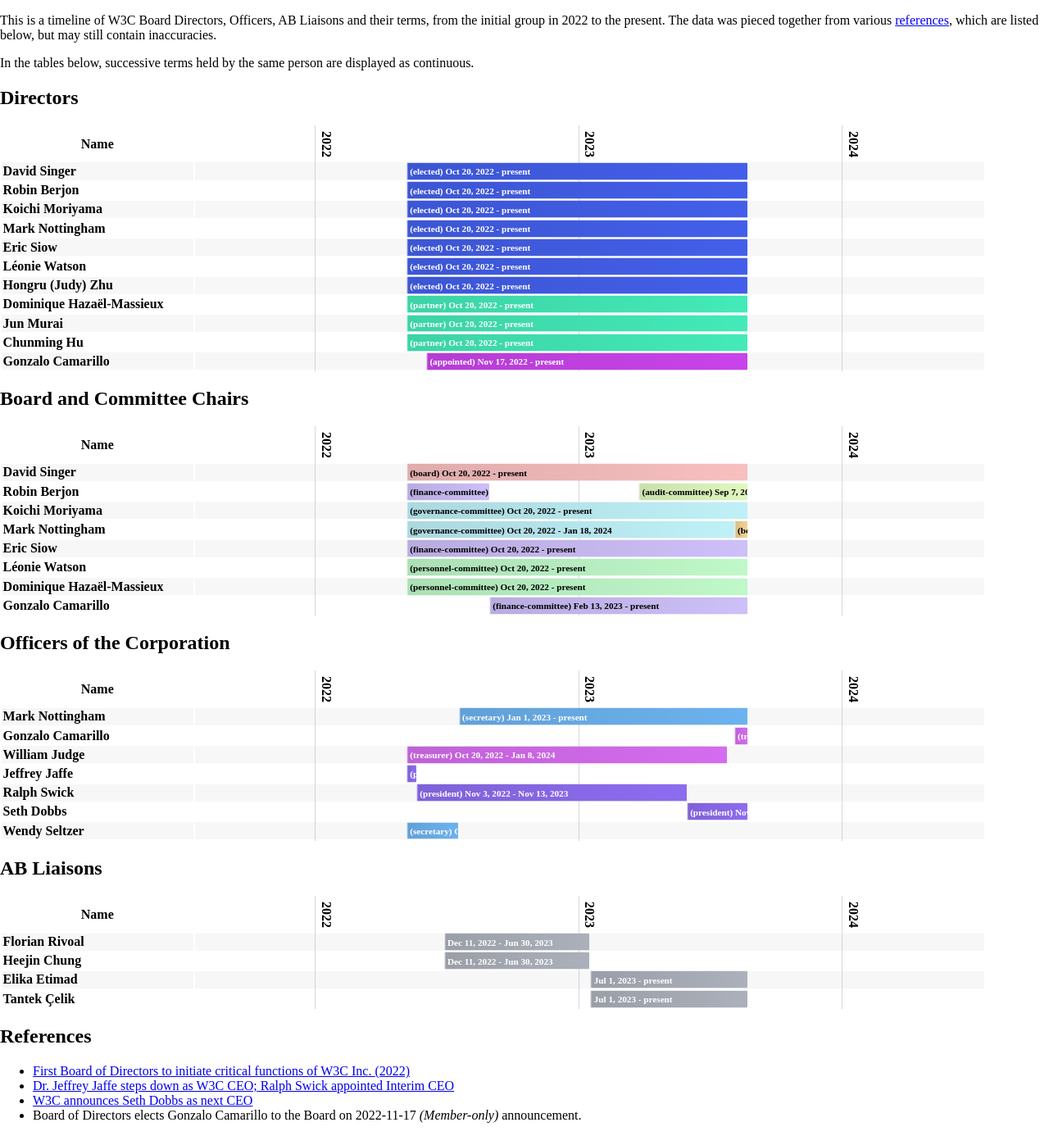
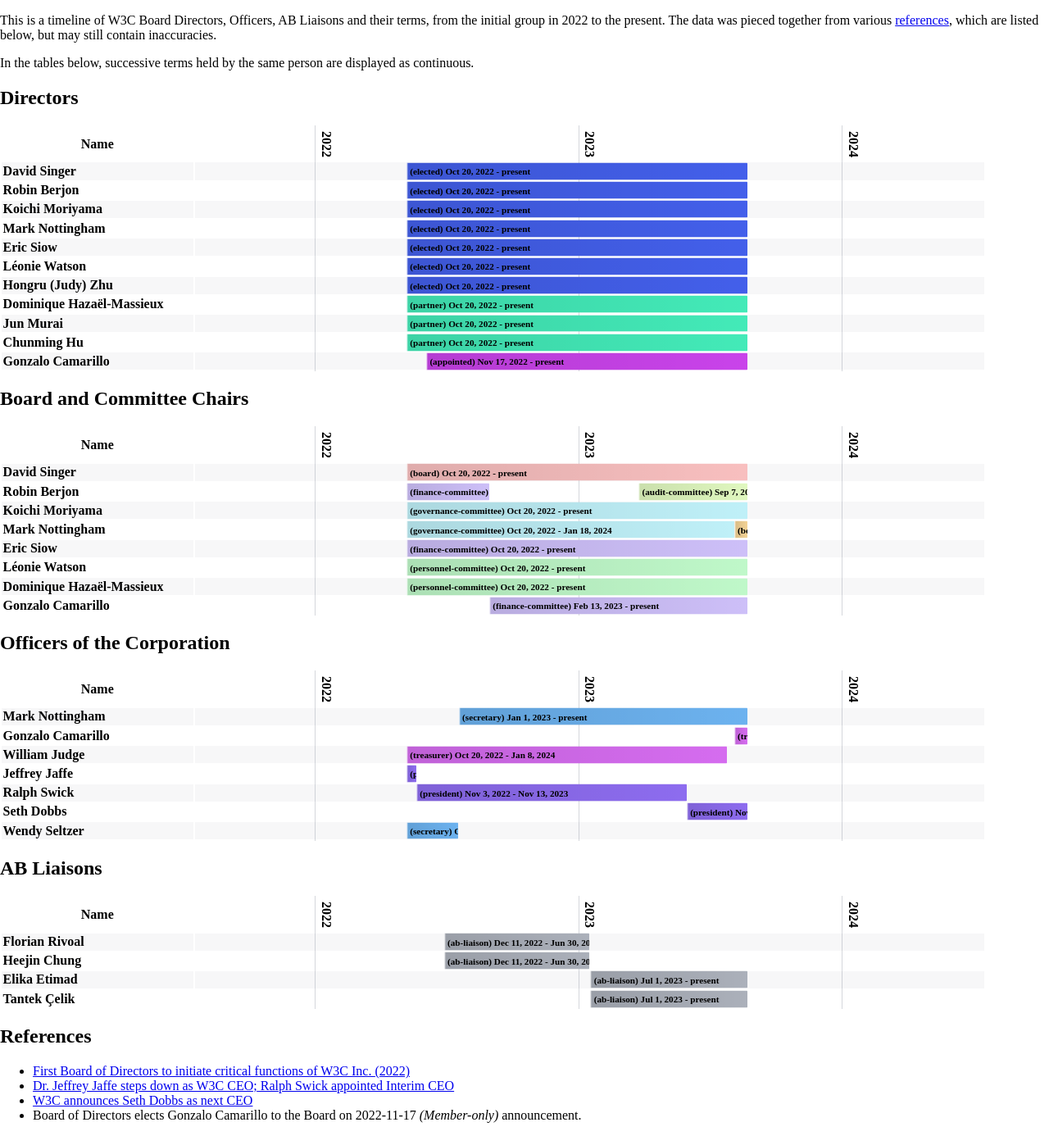
Before and after one commit to ianbjacobs/history-test-202402, a Jekyll site: the page built from history/index.md, in a window 1280 px wide. Shown: the whole page at 82% size. Built offline with Jekyll 4.4.1, drawn with Linux system fonts in a browser that asks for light colours.

Commit message:
contrast add liaisons

```diff
--- a/assets/css/members.css
+++ b/assets/css/members.css
@@ -85,7 +85,7 @@
 	padding: .4em;
 	font-size: 70%;
 	font-weight: bold;
-	color: white;
+	color: black;
 	white-space: nowrap;
 	overflow: hidden;
 	text-overflow: ellipsis;
@@ -111,32 +111,26 @@
 /* Chairs */
 
 .term.board {
-    color: black;
     background-color: hsl(0, 80%, 86%);
 }
 
 .term.finance-committee {
-    color: black;
     background-color: hsl(255, 80%, 86%);
 }
 
 .term.governance-committee {
-    color: black;
     background-color: hsl(188, 80%, 86%);
 }
 
 .term.personnel-committee {
-    color: black;
     background-color: hsl(131, 80%, 86%);
 }
 
 .term.audit-committee {
-        color: black;
     background-color: hsl(85, 80%, 86%);
 }
 
 .term.board-development-committee {
-    color: black;
     background-color: hsl(39, 80%, 77%);
 }
 
@@ -158,3 +152,10 @@
 .term.resigned {
     border-right: 3px solid hsl(0, 80%, 59%);
 }
+
+
+/* Liaisons */
+
+.term.ab-liaison {
+    background-color: hsl(220 10% 70%) ;
+}
--- a/history/members.json
+++ b/history/members.json
@@ -222,7 +222,8 @@
 		"abliaison": [
 			{
 				"start": "2022-12-11",
-				"end": "2023-06-30"
+			        "end": "2023-06-30",
+			        "type": "ab-liaison"
 			}
 		]
 	},
@@ -231,7 +232,8 @@
 		"abliaison": [
 			{
 				"start": "2022-12-11",
-				"end": "2023-06-30"
+			    "end": "2023-06-30",
+			        "type": "ab-liaison"
 			}
 		]
 	},
@@ -239,7 +241,8 @@
 		"name": "Elika Etimad",
 		"abliaison": [
 			{
-				"start": "2023-07-01"
+			    "start": "2023-07-01",
+			        "type": "ab-liaison"
 			}
 		]
 	},
@@ -247,7 +250,8 @@
 		"name": "Tantek Çelik",
 		"abliaison": [
 			{
-				"start": "2023-07-01"
+			    "start": "2023-07-01",
+			        "type": "ab-liaison"
 			}
 		]
 	}
```
